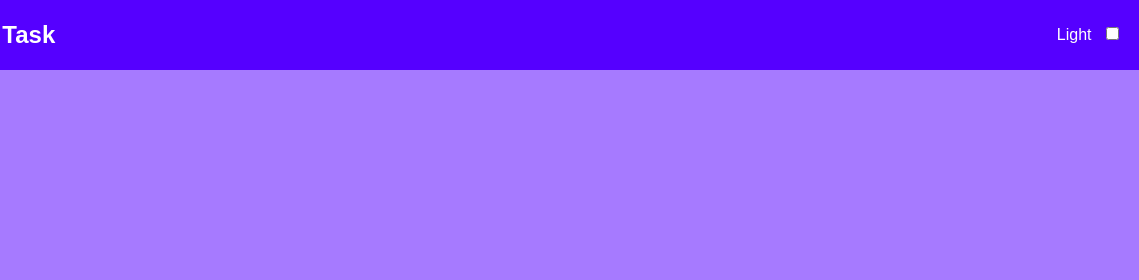
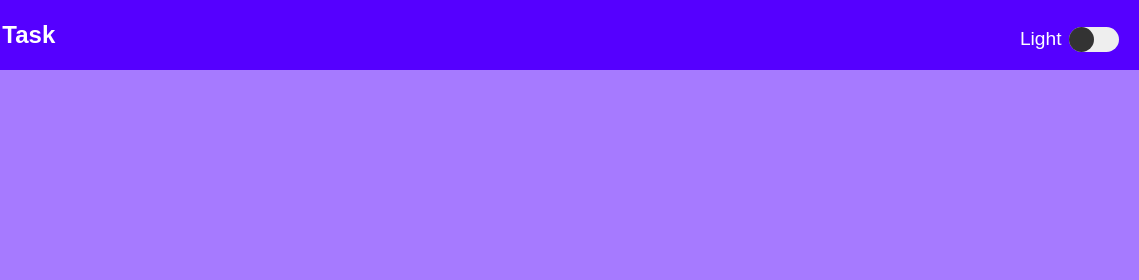
Before and after one commit to puko02/quick-task, a website: page login.html in a window 1280 px wide. Shown: the top 280 px of the page, 141-1280 px from the left. Drawn offline with Linux system fonts and the light colour scheme; a web font is replaced by a local one.

Commit message:
Dark mode Switch
Melhorei um pouco a aparencia do switch de dark mode

```diff
--- a/login.html
+++ b/login.html
@@ -17,7 +17,7 @@
         Quick Task
       </span>
       <div class="theme-toggle">
-        <label for="theme">Light</label>
+        <label for="theme" id="light-dark">Light</label>
         <input type="checkbox" id="theme" />
       </div>
     </div>
--- a/script.js
+++ b/script.js
@@ -2,6 +2,7 @@
 const themeToggle = document.getElementById('theme');
 themeToggle.addEventListener('change', () => {
   document.body.classList.toggle('light');
+  document.getElementById("light-dark").innerHTML = document.body.classList.contains('light') ? "Dark" : "Light";
 });
 
 // Login Button Event Listener
--- a/styles.css
+++ b/styles.css
@@ -42,7 +42,45 @@ body {
   }
 
   .theme-toggle label {
-    margin-right: 10px;
+    margin-right: 3px;
+  }
+
+  #light-dark{
+    cursor: pointer;
+    font-size: 1.2em;
+  }
+
+  #theme {
+    appearance: none;
+    width: 50px;
+    height: 25px;
+    border-radius: 50px;
+    background-color: #eee;
+    outline: none;
+    cursor: pointer;
+    position: relative;
+    transform: translateY(7px);
+    transition: all 0.5s ease-in;
+  }
+
+  #theme:checked {
+    background-color: #351165;
+  }
+
+  #theme::before {
+    content: "";
+    position: absolute;
+    width: 25px;
+    height: 25px;
+    border-radius: 50%;
+    background-color: #333;
+    transition: 1s;
+  }
+
+  #theme:checked::before {
+    transition: 1s;
+    left: 25px;
+    background-color: #eee;
   }
 
   .login-box {
```
